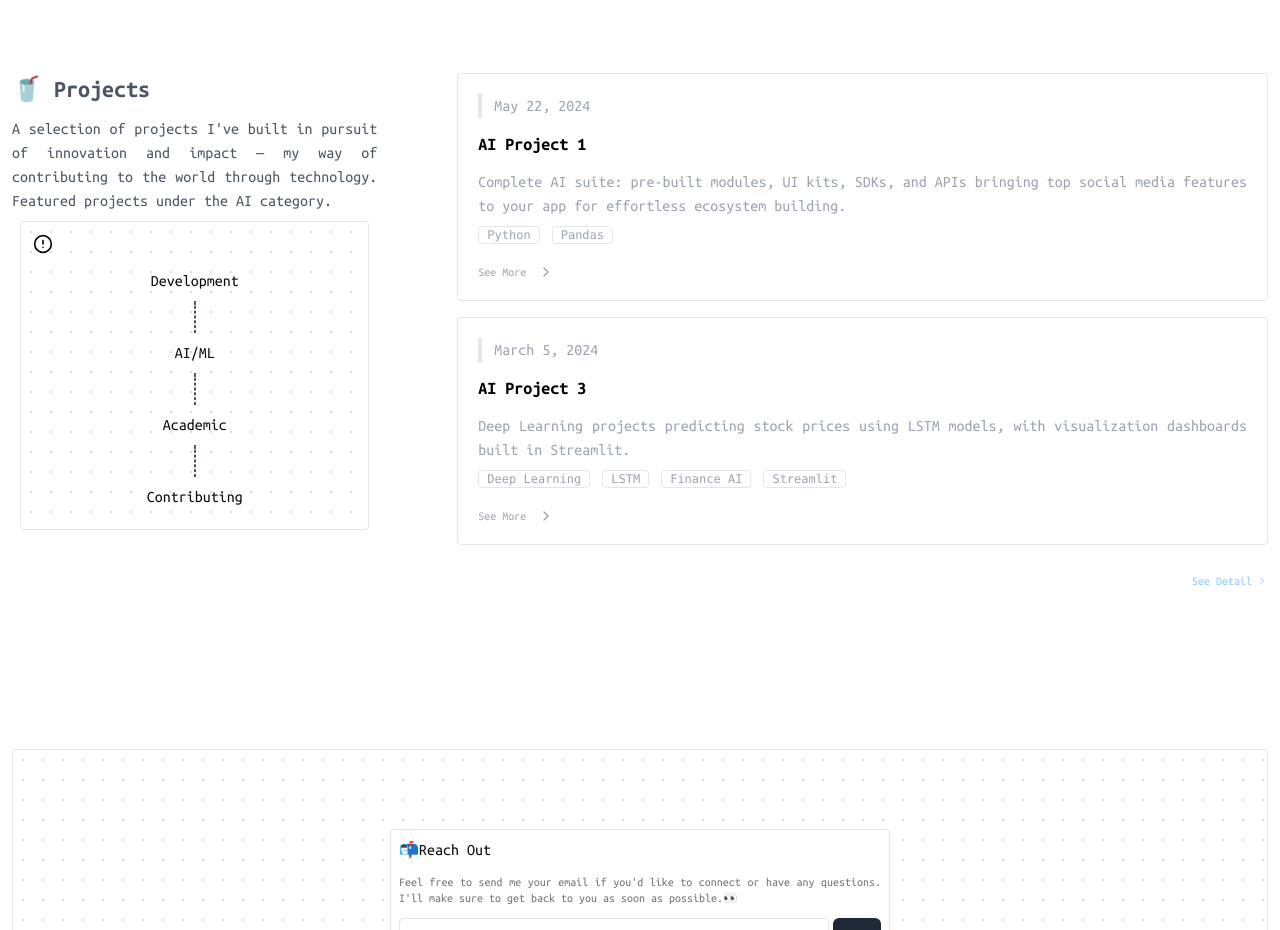
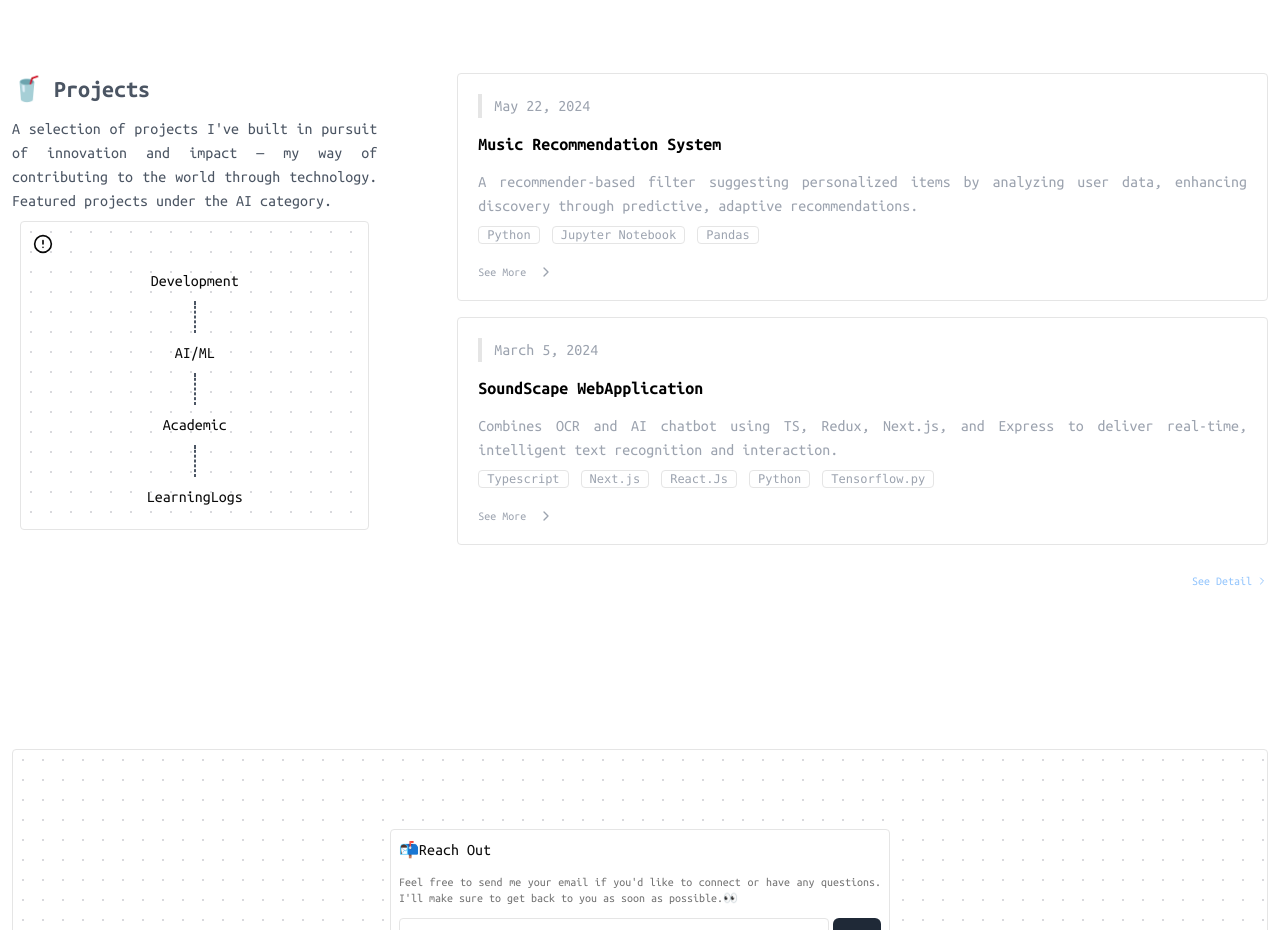
Before and after one commit to EgonLh/egon, a Next.js app: page / in a window 1280 px wide. Shown: the part 1600-2530 px from the top of the page. Built offline with nearby package versions, Linux system fonts and the light colour scheme.

Commit message:
fixed:url-bugs

```diff
--- a/src/components/Projects/ProjectShowCases.tsx
+++ b/src/components/Projects/ProjectShowCases.tsx
@@ -19,7 +19,7 @@ export default function ProjectShowCase() {
         {title: "Development", value: "Dev"},
         {title: "AI/ML", value: "AI-ML"},
         {title: "Academic", value: "Academic"},
-        {title: "Contributing", value: "Contributing"}
+        {title: "LearningLogs", value: "LearningLog"}
     ]
 
     //--handling filter--//
@@ -34,8 +34,8 @@ export default function ProjectShowCase() {
             setProjects(DevProjects);
         } else if (topic === "Academic") {
             setProjects(AcademicProjects);
-        } else if (topic === "Contributing") {
-            setProjects(Contribution);
+        } else if (topic === "LearningLog") {
+            setProjects(LearningLog);
         } else {
             setProjects([...AIProjects]);
         }
@@ -91,7 +91,7 @@ export default function ProjectShowCase() {
 
         {/*---see more ---*/}
         <div className={"text-xs text-blue-300"}>
-            <Link href={"#"} className={"flex justify-end items-center "}>See Detail
+            <Link href={"/projects"} className={"flex justify-end items-center "}>See Detail
                 <ChevronRight className={"size-3 ms-1 hover:ms-3 transition-all duration-300"}/>
             </Link>
         </div>
@@ -114,7 +114,7 @@ const ProjectShowCaseItem = ({data}) => {
                 {data.description}
             </div>
             <div className={"flex"}>{
-                (data.tag).map(tech => (<div
+                (data?.tag)?.map(tech => (<div
                     className={"border hover:mx-3 transition-all duration-300 text-xs font-mono me-3 px-2 my-2 rounded"}>
                     {tech}
                 </div>))
@@ -130,39 +130,43 @@ const ProjectShowCaseItem = ({data}) => {
 // AI/ML Projects
 const AIProjects = [
     {
-        title: "AI Project 1",
+        title: "Music Recommendation System",
         description:
-            "Complete AI suite: pre-built modules, UI kits, SDKs, and APIs bringing top social media features to your app for effortless ecosystem building.",
-        tag: ["Python", "Pandas"],
-        readMore: "https://github.com/microsoft/api-guidelines",
+            "A recommender-based filter suggesting personalized items by analyzing user data, enhancing discovery through predictive, adaptive recommendations.",
+        readMore: "https://github.com/EgonLh/Music-Recommendation-Project",
         date: "May 22, 2024",
+        icon:"🛍️",
+        tag:["Python","Jupyter Notebook","Pandas"]
     },
     {
-        title: "AI Project 3",
+        icon : "📼",
+        title: "SoundScape WebApplication",
         description:
-            "Deep Learning projects predicting stock prices using LSTM models, with visualization dashboards built in Streamlit.",
-        tag: ["Deep Learning", "LSTM", "Finance AI", "Streamlit"],
-        readMore: "https://github.com/streamlit/streamlit",
+            "Combines OCR and AI chatbot using TS, Redux, Next.js, and Express to deliver real-time, intelligent text recognition and interaction.",
+        readMore: "https://github.com/EgonLh/soundScape-web-app",
         date: "March 5, 2024",
+        tag:["Typescript","Next.js","React.Js","Python","Tensorflow.py"]
     },
 ]
 
 // Dev (Software Development) Projects
 const DevProjects = [
     {
-        title: "Dev Project 1",
+        icon : "💿",
+        title: "SoundScape",
         description:
-            "Full-stack e-commerce website built with Next.js, Stripe integration, and TailwindCSS. Optimized for mobile and SEO.",
-        tag: ["Next.js", "Stripe", "TailwindCSS", "Fullstack"],
-        readMore: "https://github.com/vercel/next.js",
+            "REST API powering the full-stack SoundScape app, enabling seamless data communication between frontend and backend with scalable endpoints.",
+        tag: ["JavaScript", "Express.js", "JWT"],
+        readMore: "https://github.com/EgonLh/soundScape",
         date: "May 1, 2024",
     },
     {
-        title: "Dev Project 2",
+        icon : "🎒",
+        title: "API for Learning Management System (LMS)",
         description:
-            "Real-time collaborative Markdown editor using WebSockets and Node.js backend, built for study groups.",
-        tag: ["Node.js", "WebSocket", "Markdown", "Real-time"],
-        readMore: "https://socket.io/",
+            "RESTful API built with Node.js and Express.js, integrated with MongoDB Atlas and deployed on Vercel for scalable backend services.",
+        tag: ["JavaScript", "Express.js", "JWT"],
+        readMore: "https://github.com/EgonLh/soundScape",
         date: "April 15, 2024",
     },
 ]
@@ -170,39 +174,43 @@ const DevProjects = [
 // Academic Projects
 const AcademicProjects = [
     {
-        title: "Academic Project 1",
+        icon:"🎥",
+        title: "Movie Record System",
         description:
-            "Research on applying federated learning to healthcare datasets to preserve patient privacy while training global AI models.",
-        tag: ["Federated Learning", "Privacy", "Research Paper", "Healthcare AI"],
-        readMore: "https://en.wikipedia.org/wiki/Federated_learning",
+            "A movie record system with CRUD features, refactoring, file handling, structured design patterns, and best practice implementation.",
+        readMore: "https://github.com/EgonLh/MovieRecordSystem",
         date: "May 5, 2024",
+        tag:["Design Pattern","Clean Codes","Java"]
     },
     {
-        title: "Academic Project 2",
+        icon:"💳",
+        title: "PayKey",
         description:
-            "A survey and critical analysis of modern cryptographic protocols used in secure messaging apps like Signal and WhatsApp.",
-        tag: ["Cryptography", "Secure Messaging", "Research Survey"],
-        readMore: "https://signal.org/",
+            "My first website built with Bootstrap, JavaScript, and PHP, incorporating essential safety measures for basic security.",
+        tag: ["Cryptography", "MySQL", "PHP"],
         date: "April 12, 2024",
+        readMore: "https://github.com/EgonLh/PayKey-Billing-Website",
+
     },
 ]
 
-const Contribution = [
+const LearningLog = [
     {
-        title: "Contributing Project 1",
+        icon:"👨🏻‍💻",
+        title: "DevJourney",
         description:
-            "Full-stack e-commerce website built with Next.js, Stripe integration, and TailwindCSS. Optimized for mobile and SEO.",
-        tag: ["Next.js", "Stripe", "TailwindCSS", "Fullstack"],
-        readMore: "https://github.com/vercel/next.js",
-        date: "May 1, 2024",
+            "A deep dive into JavaScript and its ecosystem — exploring Next.js, React, Express, and TypeScript to build powerful, modern web applications.",
+        date: "May 5, 2024",
+        readMore: "https://github.com/EgonLh/SWEJourney",
     },
     {
-        title: "Contributing Project 2",
+        icon:"🏁",
+        title: "Grinding LeetCode",
         description:
-            "Real-time collaborative Markdown editor using WebSockets and Node.js backend, built for study groups.",
-        tag: ["Node.js", "WebSocket", "Markdown", "Real-time"],
-        readMore: "https://socket.io/",
-        date: "April 15, 2024",
+            "A dedicated 30-day coding challenge tackling algorithms and data structures on Codewars and LeetCode — sharpening problem-solving skills daily.",
+        date: "April 12, 2024",
+        tag:["Algorithm","Data Structure","JavaScript"],
+        readMore: "https://github.com/EgonLh/grinding-Leetcode-and-Codewar",
     },
 
 ]
--- a/src/components/Projects/Projects.tsx
+++ b/src/components/Projects/Projects.tsx
@@ -30,7 +30,7 @@ const DevProjects = [
         title: "SoundScape",
         description:
             "REST API powering the full-stack SoundScape app, enabling seamless data communication between frontend and backend with scalable endpoints.",
-        tag: ["Next.js", "Stripe", "TailwindCSS", "Fullstack"],
+        tag: ["JavaScript", "Express.js", "JWT"],
         readMore: "https://github.com/EgonLh/soundScape",
         date: "May 1, 2024",
     },
@@ -39,8 +39,8 @@ const DevProjects = [
         title: "API for Learning Management System (LMS)",
         description:
             "RESTful API built with Node.js and Express.js, integrated with MongoDB Atlas and deployed on Vercel for scalable backend services.",
-        tag: ["Node.js", "WebSocket", "Markdown", "Real-time"],
-        readMore: "https://socket.io/",
+        tag: ["JavaScript", "Express.js", "JWT"],
+        readMore: "https://github.com/EgonLh/soundScape",
         date: "April 15, 2024",
     },
 ]
@@ -60,7 +60,7 @@ const AcademicProjects = [
         title: "PayKey",
         description:
             "My first website built with Bootstrap, JavaScript, and PHP, incorporating essential safety measures for basic security.",
-        tag: ["Cryptography", "Secure Messaging", "Research Survey"],
+        readMore: "https://github.com/EgonLh/PayKey-Billing-Website",
         date: "April 12, 2024",
     },
 ]
@@ -71,6 +71,7 @@ const LearningLog = [
         description:
             "A deep dive into JavaScript and its ecosystem — exploring Next.js, React, Express, and TypeScript to build powerful, modern web applications.",
         date: "May 5, 2024",
+        readMore: "https://github.com/EgonLh/SWEJourney",
     },
     {
         icon:"🏁",
@@ -78,6 +79,7 @@ const LearningLog = [
         description:
             "A dedicated 30-day coding challenge tackling algorithms and data structures on Codewars and LeetCode — sharpening problem-solving skills daily.",
         date: "April 12, 2024",
+        readMore: "https://github.com/EgonLh/grinding-Leetcode-and-Codewar",
     },
 ]
 export default function Projects(){
--- a/src/components/education/PersonalInformation.tsx
+++ b/src/components/education/PersonalInformation.tsx
@@ -125,7 +125,7 @@ export default function PersonalInformation(){
            </div>
        </div>
         <div className={"text-xs text-blue-300"}>
-            <Link href={"#"} className={"flex justify-end items-center "}>See Detail
+            <Link href={"/education"} className={"flex justify-end items-center "}>See Detail
                 <ChevronRight className={"size-3 ms-1 hover:ms-3 transition-all duration-300"}/></Link>
         </div>
 
```
